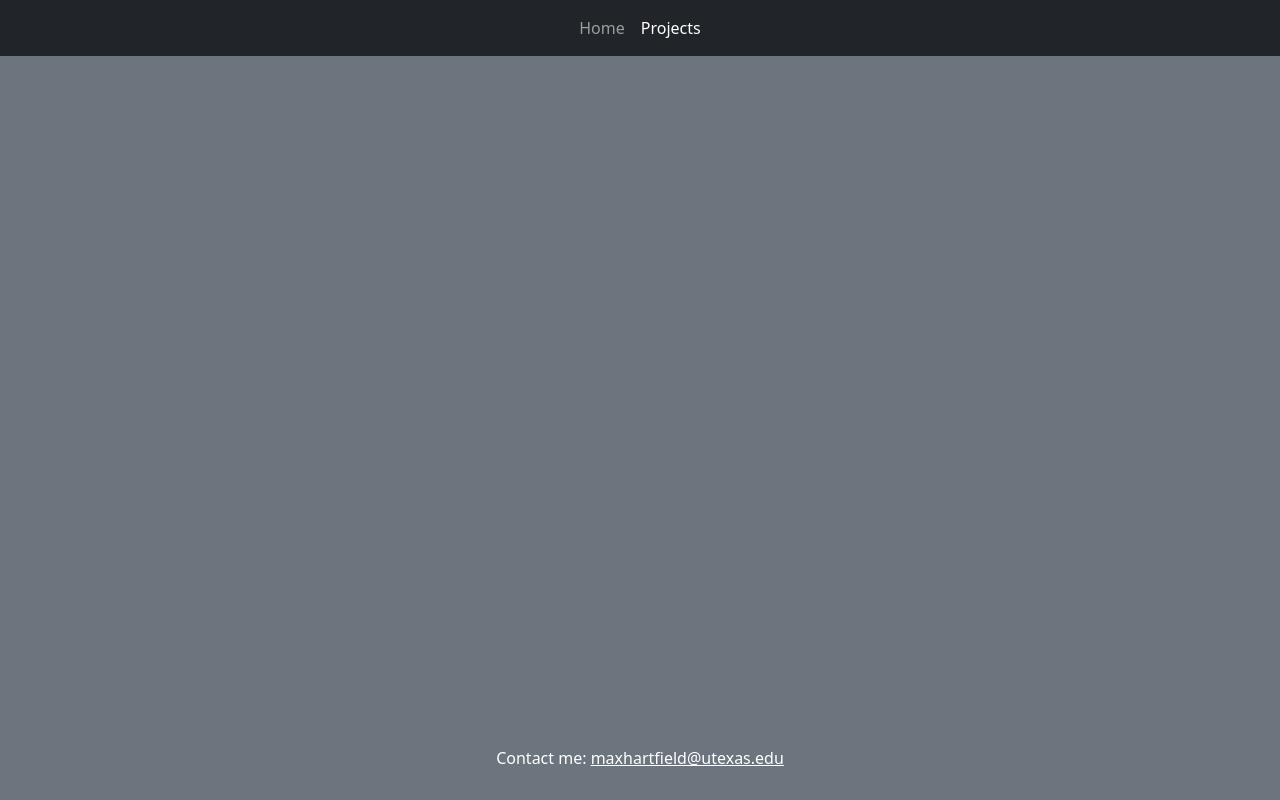
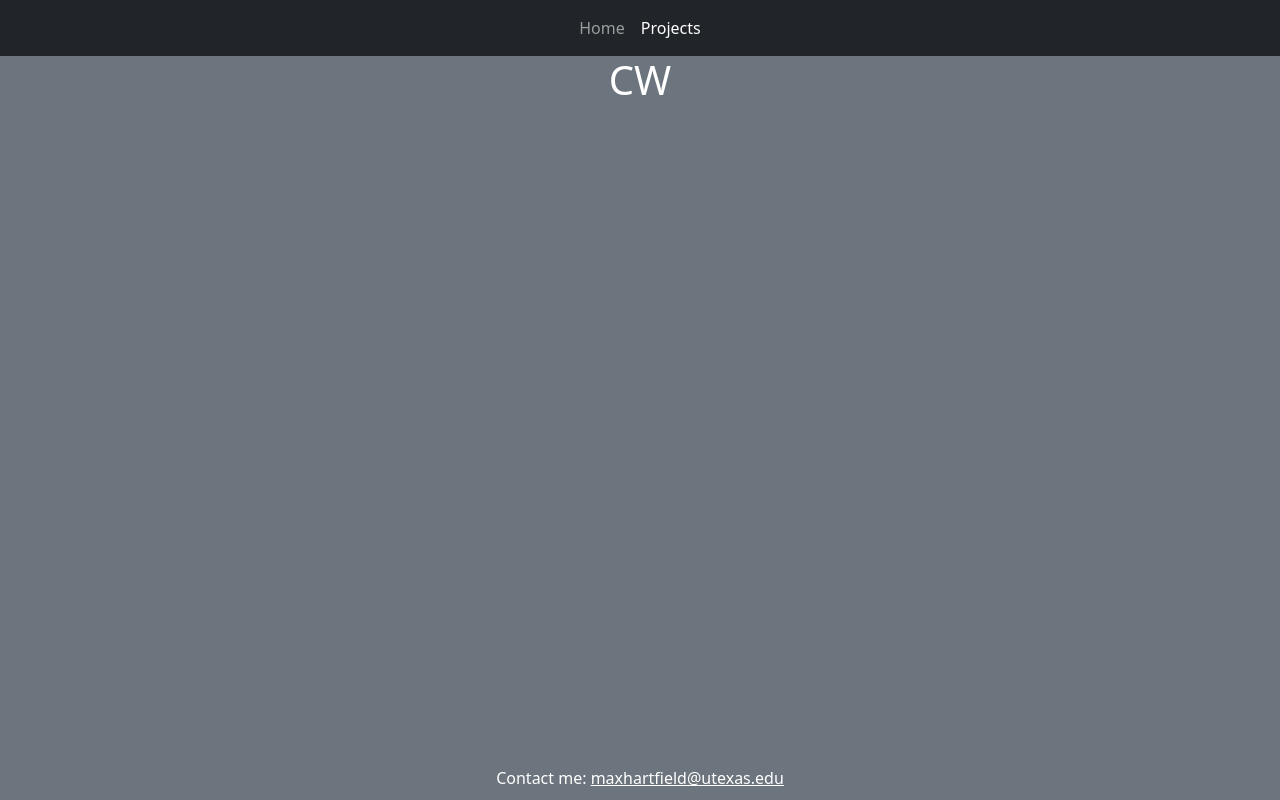
Before and after one commit to maxhartfield/portfolio, a React (Create React App) app: page /#/Projects/Chess-Website in a window 1280 px wide. Built offline with nearby package versions, Linux system fonts and the light colour scheme.

Commit message:
some projects

```diff
--- a/src/App.css
+++ b/src/App.css
@@ -1,11 +1,12 @@
 body {
-    width: 100vw;
-    height: 100vh;
+    min-width: 100vw;
+    min-height: 100vh;
     --bs-bg-opacity: 1;
     background-color: rgba(var(--bs-secondary-rgb), var(--bs-bg-opacity)) !important;
     --bs-text-opacity: 1;
     color: rgba(var(--bs-white-rgb), var(--bs-text-opacity)) !important;
     text-align: center !important;
+    position: relative;
   }
 
   .project-img {
@@ -26,9 +27,11 @@ body {
   }
 
   .footer {
-    position: absolute;
-    bottom: 30px;
+    position:absolute;
+    bottom:0;
     width: 100%;
+    padding-top: 10px;
+    padding-bottom: 10px;
   }
 
   .project-container {
@@ -37,4 +40,13 @@ body {
     margin:10px;
     padding:10px;
     border-radius: 25px;
+    border: blue;
   }
+
+.project-container:hover {
+  opacity: 75%;
+}
+
+.spacer {
+  opacity: 0%;
+}
--- a/src/App.tsx
+++ b/src/App.tsx
@@ -3,7 +3,8 @@ import NavBar from "./components/Navbar";
 import Home from "./pages/Home";
 import ProjectPage from "./pages/ProjectPage";
 import { HashRouter as Router, Routes, Route } from "react-router-dom";
-
+import ChessWebsite from "./components/Chess_Website";
+import DodgeAdventure from "./components/Dodge_Adventure";
 function App() {
   return (
     <>
@@ -13,6 +14,14 @@ function App() {
           <Route path="/Home" element={<Home />}></Route>
           <Route path="/Projects" element={<ProjectPage />}></Route>
           <Route path="/" element={<Home />}></Route>
+          <Route
+            path="/Projects/Chess-Website"
+            element={<ChessWebsite />}
+          ></Route>
+          <Route
+            path="/Projects/Dodge-Adventure"
+            element={<DodgeAdventure />}
+          ></Route>
         </Routes>
       </Router>
       <div className="footer">
--- /dev/null
+++ b/src/components/Chess_Website.tsx
@@ -0,0 +1,4 @@
+function Chess_Website() {
+  return <h1>CW</h1>;
+}
+export default Chess_Website;
--- /dev/null
+++ b/src/components/Dodge_Adventure.tsx
@@ -0,0 +1,4 @@
+function Dodge_Adventure() {
+  return <h1>DA</h1>;
+}
+export default Dodge_Adventure;
--- a/src/pages/ProjectPage.tsx
+++ b/src/pages/ProjectPage.tsx
@@ -1,13 +1,22 @@
 import React from "react";
 import Project from "../components/Project";
-import chess_website from "../images/Chess-Website.png";
+import ChessWebsite from "../images/Chess-Website.png";
+import DodgeAdventure from "../images/Dodge-Adventure.png";
+
 function ProjectPage() {
   return (
     <>
       <Project
         name="Chess-Website"
-        image={chess_website}
+        image={ChessWebsite}
         skills={["JavaScript", "HTML", "CSS"]}
+        link="/Projects/Chess-Website"
+      ></Project>
+      <Project
+        name="Dodge-Adventure"
+        image={DodgeAdventure}
+        skills={["Java"]}
+        link="/Projects/Dodge-Adventure"
       ></Project>
     </>
   );
```
Also changed, not shown: src/components/Project.tsx (+11 -4 lines), src/images/Dodge-Adventure.png (added).
